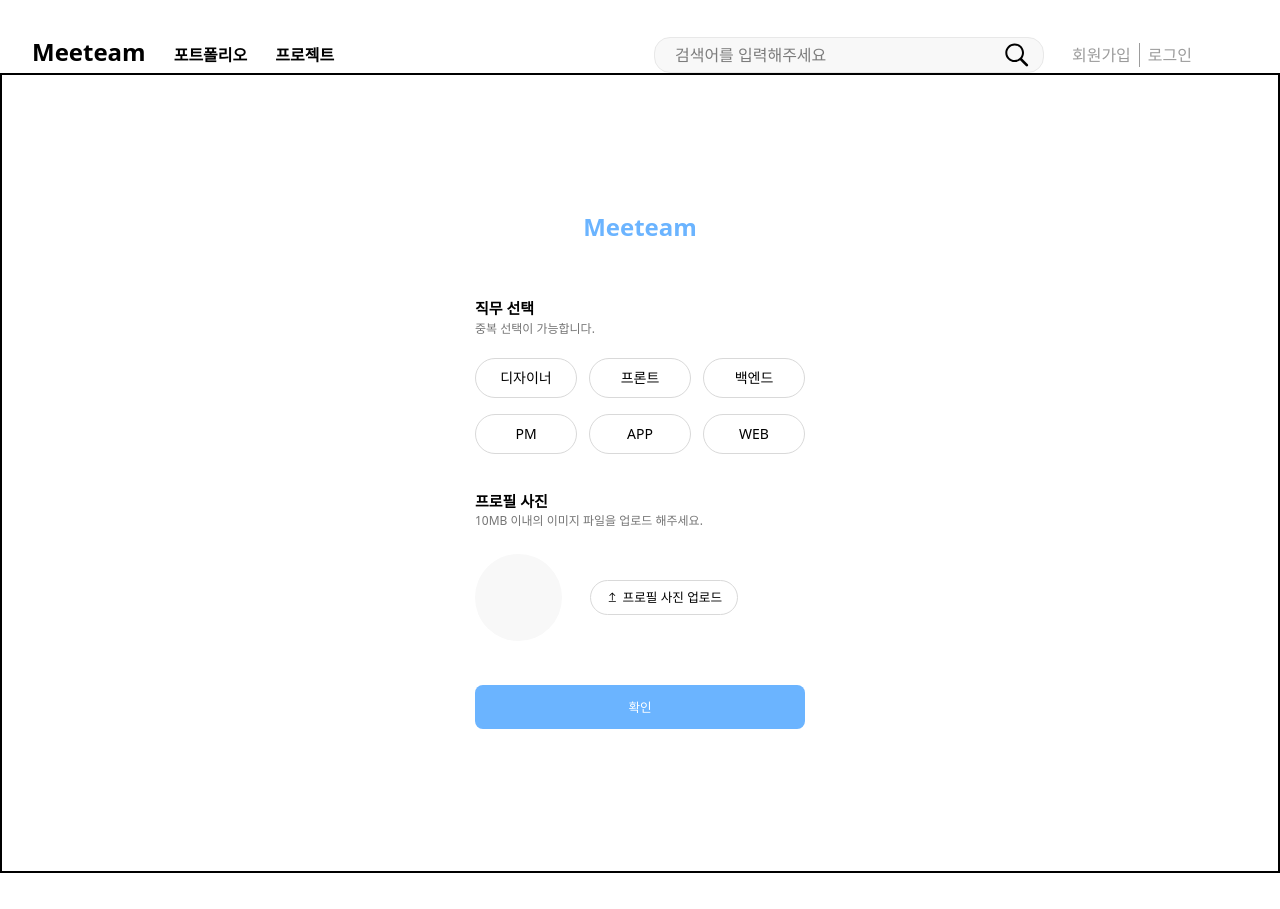
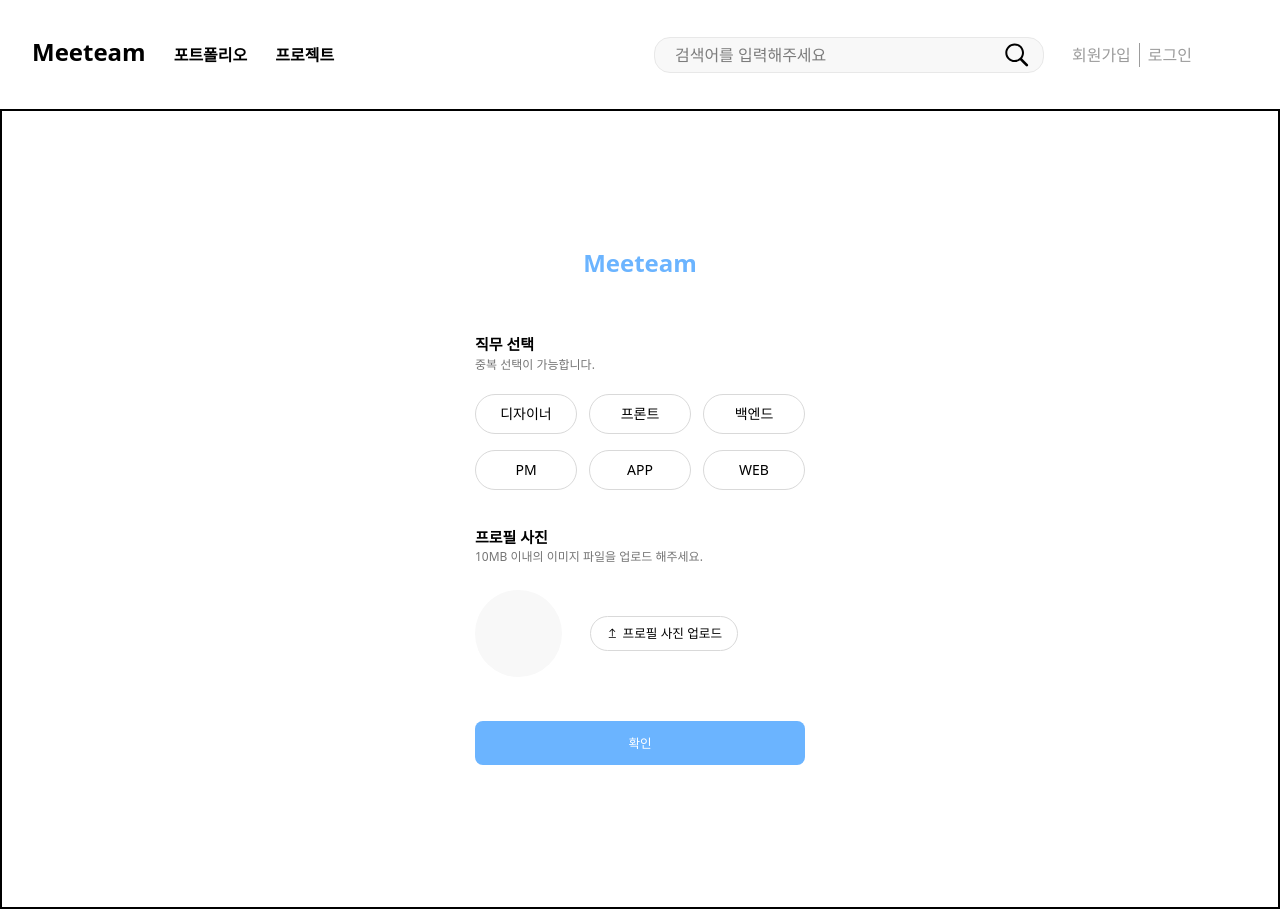
Before and after one commit to WardK-meeTeam/meeteam_front, a Next.js app: page /setting-after-signup in a window 1280 px wide. Before the commit the page ends 873 px from the top, so only its background shows below. Built offline with nearby package versions, Linux system fonts and the light colour scheme.

Commit message:
[#5] feat: navbar 아래쪽 패딩 설정

```diff
--- a/components/Navbar.tsx
+++ b/components/Navbar.tsx
@@ -11,7 +11,7 @@ export default function Navbar() {
     setSearch(e.target.value);
   }
   return (
-    <header className="flex gap-8 justify-between items-baseline w-full pt-9 pl-8 pr-8">
+    <header className="flex gap-8 justify-between items-baseline w-full pt-9 pb-9 pl-8 pr-8">
       <div className="flex gap-7 items-baseline">
         <h1
           className="text-2xl font-bold cursor-pointer"
```
